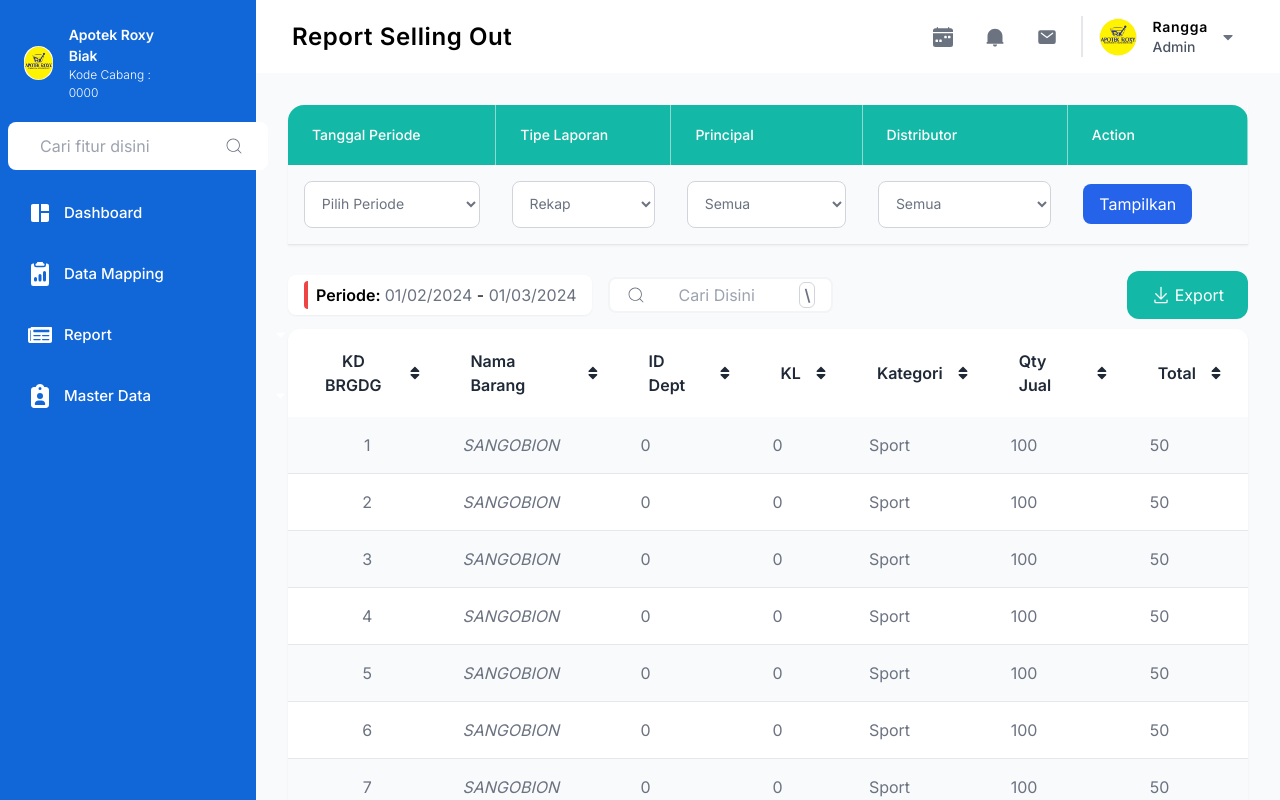
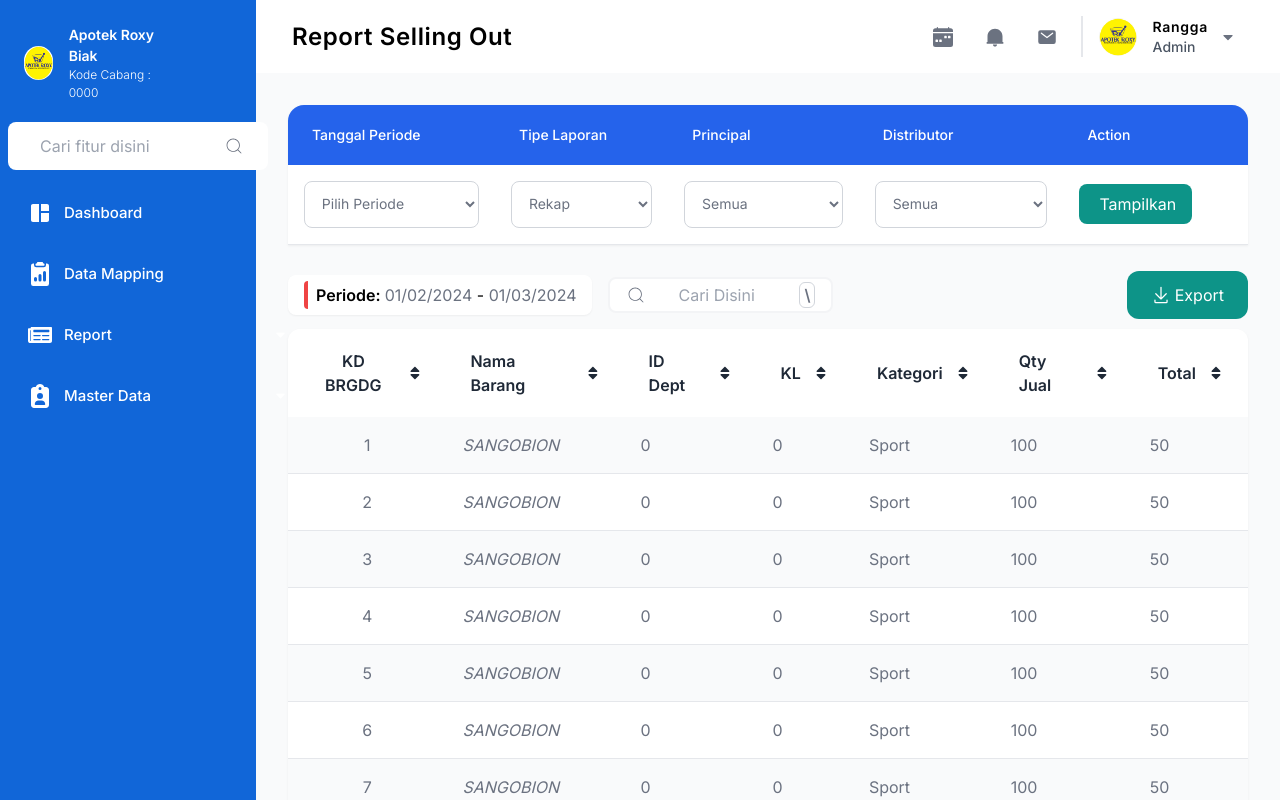
Before and after one commit to ItsMauls/MauComps, a Next.js app: page /report/selling-out in a window 1280 px wide. Shown: the top 800 px of the page. Built offline with nearby package versions, Linux system fonts and the light colour scheme.

Commit message:
style: modified reusable button

```diff
--- a/src/app/report/selling-out/page.jsx
+++ b/src/app/report/selling-out/page.jsx
@@ -12,8 +12,9 @@ export default function SellingOut() {
     return (
         <>
             <Table
-                headerClassName={'bg-teal-500 my text-white bg-opacity-0 rounded-t-sm border-r border-white border-opacity-50 font-medium text-sm'}
-                tableClassName={'my-4 rounded-2xl bg-teal-500'}
+                headerClassName={'my-2 text-white bg-opacity-0 rounded-t-sm font-medium text-sm'}
+                tableClassName={'my-4 rounded-2xl bg-blue-600'}
+                rowClassName={'bg-white'}
                 columns={inputColumns}
                 defaultData={data}
             />
@@ -27,7 +28,7 @@ export default function SellingOut() {
                     id="barcodeInput"
                     placeholder={'Cari Disini'}
                 />
-                <Button icon={<GoDownload />} className="ml-auto bg-teal-500 text-white">Export</Button>
+                <Button icon={<GoDownload />} className="ml-auto bg-teal-600 hover:bg-teal-700 text-white">Export</Button>
             </div>
             <Table
                 tableClassName={'h-5/6'}
--- a/src/components/table/DateRangePicker.jsx
+++ b/src/components/table/DateRangePicker.jsx
@@ -11,6 +11,7 @@ const DateRangeSelector = () => {
   const modalRef = useRef(null);
 
   const handleSelect = (ranges) => {
+    console.log(ranges, 'ranges');
     setStartDate(ranges.selection.startDate);
     setEndDate(ranges.selection.endDate);
     setShowModal(false);
--- a/src/components/ui/Button.jsx
+++ b/src/components/ui/Button.jsx
@@ -6,6 +6,8 @@ export const Button = ({
     children
 }) => {
     return (
-        <button className={cn('py-3 rounded-xl px-6 flex items-center gap-x-1', className)}><span className="text-xl">{icon ?? ''}</span> {children}</button>
+        <button className={cn(
+            'py-3 rounded-xl px-6 flex items-center gap-x-1',
+            className)}><span className="text-xl">{icon ?? ''}</span> {children}</button>
     )
 }
--- a/src/constants/table/report-input.js
+++ b/src/constants/table/report-input.js
@@ -1,4 +1,5 @@
 'use client'
+import { Button } from "@/components/ui/Button";
 import { createColumnHelper } from "@tanstack/react-table";
 
 const columnHelper = createColumnHelper()
@@ -96,6 +97,6 @@ export const data = [
     }),
     columnHelper.accessor('action', {
       header: () => <span className="flex items-center gap-x-3">Action</span>,
-      cell: info => <button className="bg-blue-600 text-white p-2 px-4 rounded-lg">Tampilkan</button>,
+      cell: info => <Button className="bg-teal-600 hover:bg-teal-700 text-white p-2 px-4 rounded-lg">Tampilkan</Button>,
     }),
   ];
```
